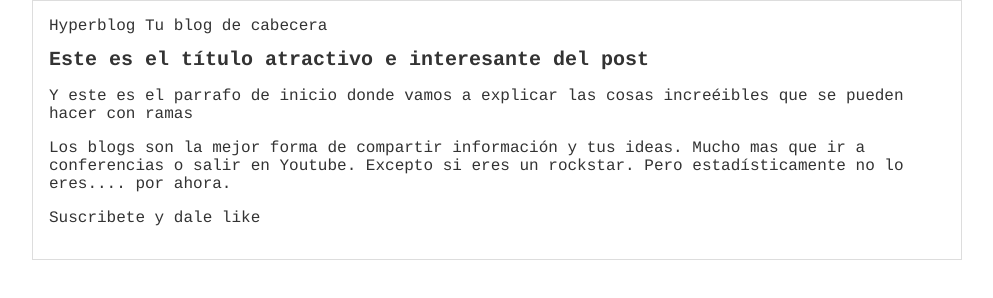
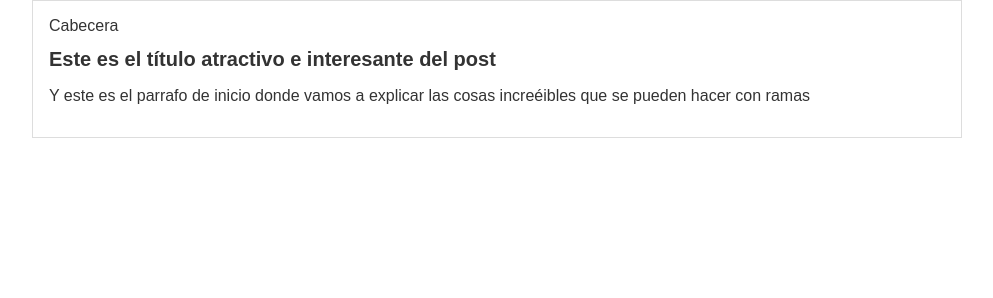
Before and after one commit to LucaSebastian89/Hyperblog, a plain HTML site: page index.html in a window 1280 px wide. Shown: the whole page, without its empty margins (143-1136 px from the left). Drawn offline with Linux system fonts and the light colour scheme.

Commit message:
actualizacion del blog

```diff
--- a/css/estilos.css
+++ b/css/estilos.css
@@ -2,7 +2,7 @@ body
 {
     color: #333;
     text-align: center;
-    font-family: Courier;
+    font-family: "Arial";
     font-size: 16px;
     margin: 0;
     padding: 0;
--- a/index.html
+++ b/index.html
@@ -6,14 +6,11 @@
     <body>
         <div id="container">
             <div id="cabecera">
-                Hyperblog
-                <span id="tagline">Tu blog de cabecera</span>
+                Cabecera
             </div>
             <div id="post">
                 <h1>Este es el título atractivo e interesante del post</h1>
                 <p>Y este es el parrafo de inicio donde vamos a explicar las cosas increéibles que se pueden hacer con ramas</p>
-                <p>Los blogs son la mejor forma de compartir información y tus ideas. Mucho mas que ir a conferencias o salir en Youtube. Excepto si eres un rockstar. Pero estadísticamente no lo eres.... por ahora.</p>
-                <p>Suscribete y dale like</p>
             </div>
         </div>
     </body>
```
